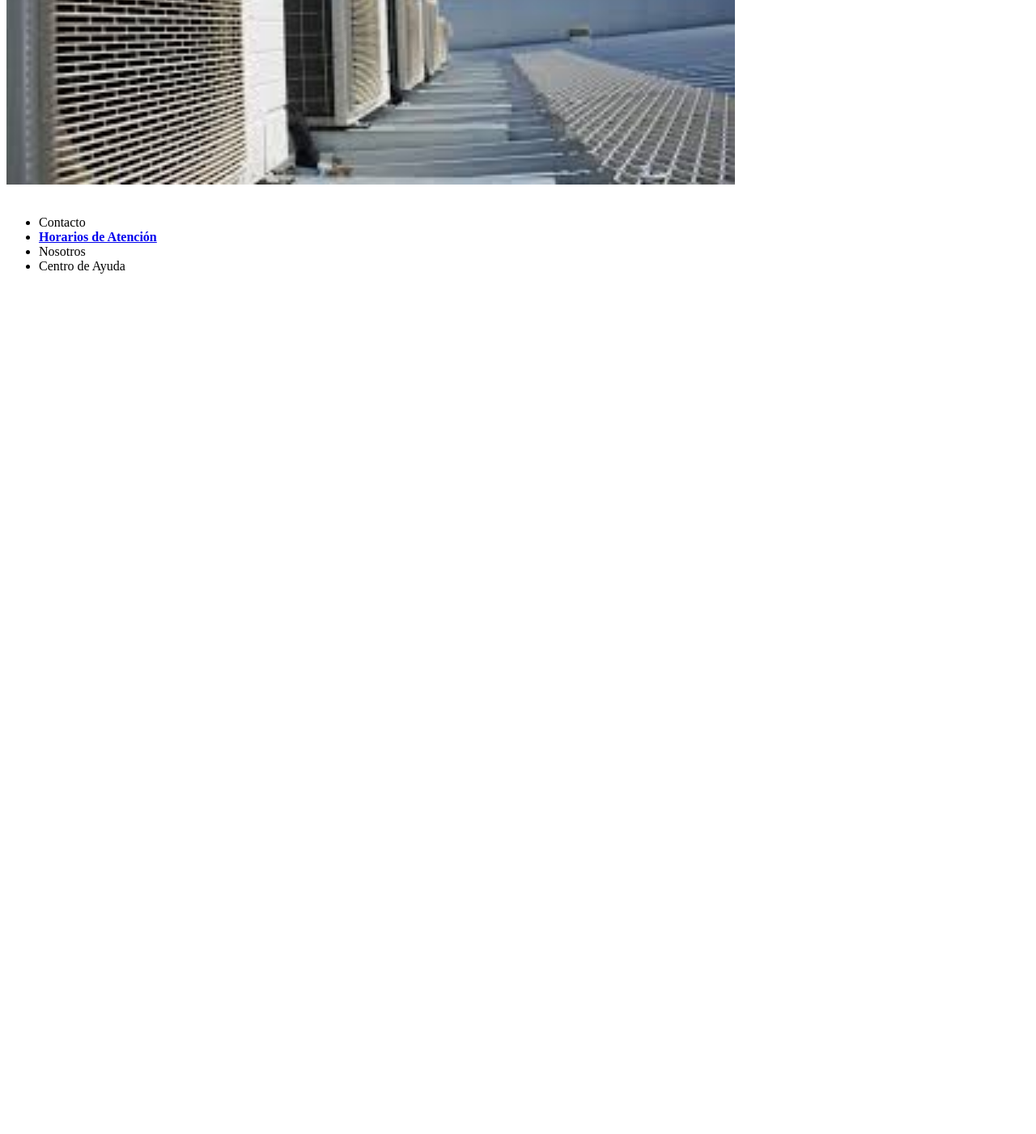
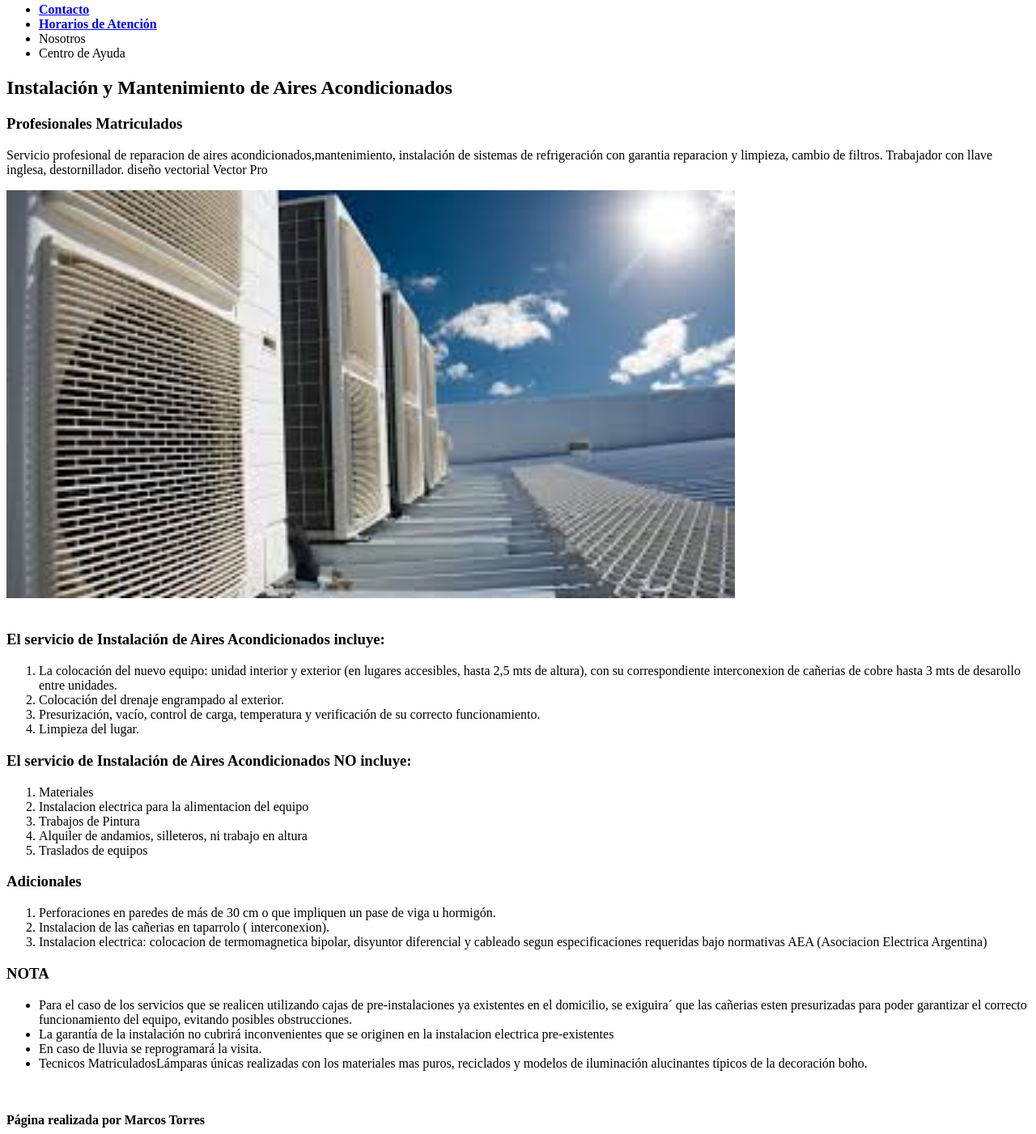
Before and after one commit to marcosalbertotorres/marcosalbertotorres.github.io, a plain HTML site: page mi primera web/index.html in a window 1280 px wide. Shown: the part 496-1897 px from the top of the page at 81% size. Before the commit the page ends 850 px from the top, so only its background shows below. Drawn offline with Linux system fonts and the light colour scheme.

Commit message:
Add files via upload

```diff
--- a/mi primera web/index.html
+++ b/mi primera web/index.html
@@ -7,7 +7,18 @@
     <title>MT Refrigeración</title>
 </head>
 <body>
+       <header>
+        <img src="imagenes/encabezado1.jpg" alt="" width="900" height="">
        <h1>MT Refrigeración</h1>
+       <nav>
+        <ul>
+          <li><b> <a href="Contacto.html" target="_blank">Contacto</a></b></li>
+          <li><b> <a href="Horarios de atención.html" target="_blank">Horarios de Atención</a></b></li>
+          <li>Nosotros</li>
+          <li>Centro de Ayuda</li>
+         </ul>
+       </nav>
+      </header>
        <h2>Instalación y Mantenimiento de Aires Acondicionados</h2>
        <h3>Profesionales Matriculados</h3>
        <P>Servicio profesional de reparacion de aires acondicionados,mantenimiento, instalación de sistemas de refrigeración con garantia reparacion y limpieza, cambio de filtros. Trabajador con llave inglesa, destornillador. diseño vectorial Vector Pro
@@ -15,11 +26,48 @@
       <img src="imagenes/encabezado.jpg" alt="" width="900">
        <br>
        <br>
-       <ul>
-        <li>Contacto</li>
-        <li><b> <a href="Horarios de atención.html" target="_blank">Horarios de Atención</a></b></li>
-        <li>Nosotros</li>
-        <li>Centro de Ayuda</li>
-       </ul>
+       <main>
+        <section>
+          <article>
+          </b><h3>El servicio de Instalación de Aires Acondicionados incluye:</h3>
+           <ol>
+              <li>La colocación del nuevo equipo: unidad interior y exterior (en lugares accesibles, hasta 2,5 mts de altura), con su correspondiente interconexion de cañerias de cobre hasta 3 mts de desarollo entre unidades.</li>
+              <li>Colocación del drenaje engrampado al exterior.</li>
+              <li>Presurización, vacío, control de carga, temperatura y verificación de su correcto funcionamiento.</li>
+              <li>Limpieza del lugar.</li>
+            </ol>
+            <article>
+              <h3>El servicio de Instalación de Aires Acondicionados NO incluye:</h3>
+              <ol>
+                <li>Materiales</li>
+                <li>Instalacion electrica para la alimentacion del equipo</li>
+                <li>Trabajos de Pintura </li>
+                <li>Alquiler de andamios, silleteros, ni trabajo en altura</li>
+                <li>Traslados de equipos</li>
+              </ol>
+            </article>
+            <article>
+              <h3>Adicionales</h3>
+              <ol>
+                <li>Perforaciones en paredes de más de 30 cm o que impliquen un pase de viga u hormigón.</li>
+                <li>Instalacion de las cañerias en taparrolo ( interconexion).</li>
+                <li>Instalacion electrica: colocacion de termomagnetica bipolar, disyuntor diferencial y cableado segun especificaciones requeridas bajo normativas AEA (Asociacion Electrica Argentina)</li>
+              </ol>
+            </article>
+        <article>
+          <h3>NOTA</h3>
+          <ul>
+            <li>Para el caso de los servicios que se realicen utilizando cajas de pre-instalaciones ya existentes en el domicilio, se exiguira´ que las cañerias esten presurizadas para poder garantizar el correcto funcionamiento del equipo, evitando posibles obstrucciones. </li>
+            <li>La garantía de la instalación no cubrirá inconvenientes que se originen en la instalacion electrica pre-existentes </li>
+            <li>En caso de lluvia se reprogramará la visita.</li>
+            <li>Tecnicos MatriculadosLámparas únicas realizadas con los materiales mas puros, reciclados y modelos de iluminación alucinantes típicos de la decoración boho.</li>
+          </ul>
+        </article>
+        </section>
+       </main><br>
+       <br>
+     <b><footer>
+      Página realizada por Marcos Torres
+     </footer></b>
 </body>
 </html>
```
Also changed, not shown: mi primera web/Contacto.html (added, +72 -0 lines), mi primera web/Horarios de atención.html (+17 -1 lines).
